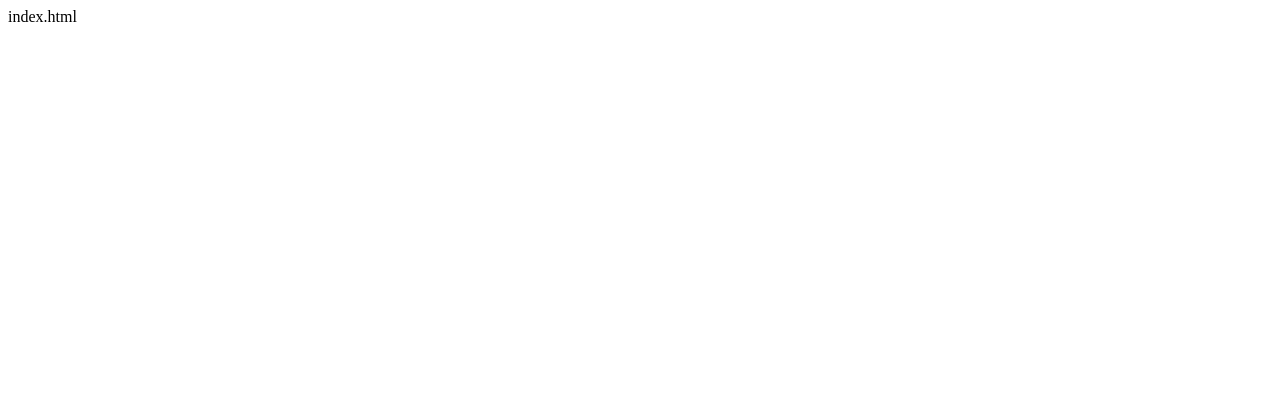
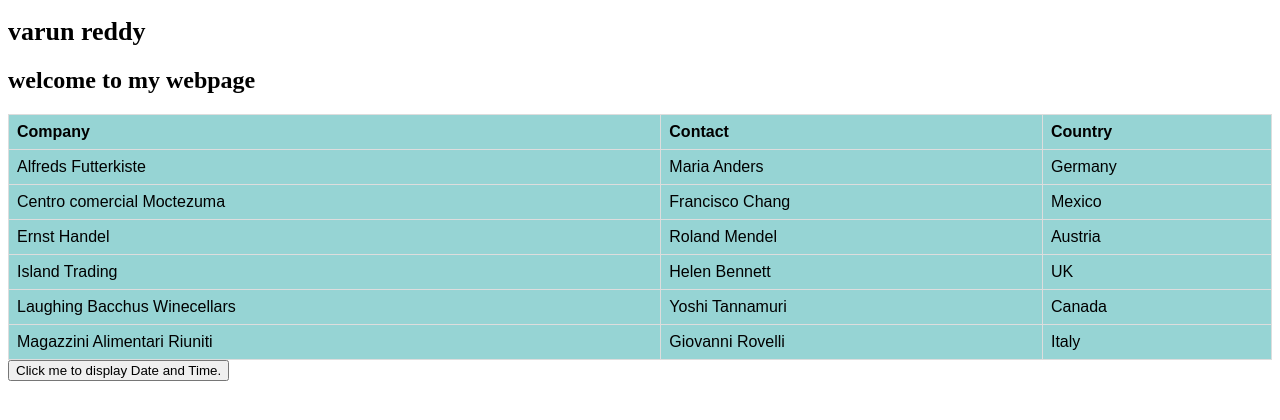
Before and after one commit to varunreddy13/practiserepo, a plain HTML site: page index.html in a window 1280 px wide. Drawn offline with Linux system fonts and the light colour scheme.

Commit message:
tables created

```diff
--- a/index.html
+++ b/index.html
@@ -1 +1,80 @@
-index.html
+<!DOCTYPE html>
+<html>
+<head>
+<style>
+table {
+  font-family: arial, sans-serif;
+  border-collapse: collapse;
+  width: 100%;
+}
+table, th, td {
+  border: 1px solid white;
+  border-collapse: collapse;
+}
+th, td {
+  background-color: #96D4D4;
+}
+
+td, th {
+  border: 1px solid #dddddd;
+  text-align: left;
+  padding: 8px;
+}
+
+tr:nth-child(even) {
+  background-color: #dddddd;
+}
+
+</style>
+</head>
+<body>
+
+    <h1 style="font-size:26px ;">varun reddy</h1>
+
+<h2>welcome to my webpage</h2>
+
+<table>
+  <tr>
+    <th>Company</th>
+    <th>Contact</th>
+    <th>Country</th>
+  </tr>
+  <tr>
+    <td>Alfreds Futterkiste</td>
+    <td>Maria Anders</td>
+    <td>Germany</td>
+  </tr>
+  <tr>
+    <td>Centro comercial Moctezuma</td>
+    <td>Francisco Chang</td>
+    <td>Mexico</td>
+  </tr>
+  <tr>
+    <td>Ernst Handel</td>
+    <td>Roland Mendel</td>
+    <td>Austria</td>
+  </tr>
+  <tr>
+    <td>Island Trading</td>
+    <td>Helen Bennett</td>
+    <td>UK</td>
+  </tr>
+  <tr>
+    <td>Laughing Bacchus Winecellars</td>
+    <td>Yoshi Tannamuri</td>
+    <td>Canada</td>
+  </tr>
+  <tr>
+    <td>Magazzini Alimentari Riuniti</td>
+    <td>Giovanni Rovelli</td>
+    <td>Italy</td>
+  </tr>
+</table>
+<button type="button"
+onclick="document.getElementById('demo').innerHTML = Date()">
+Click me to display Date and Time.</button>
+
+<p id="demo"></p>
+
+</body>
+</html>
```
